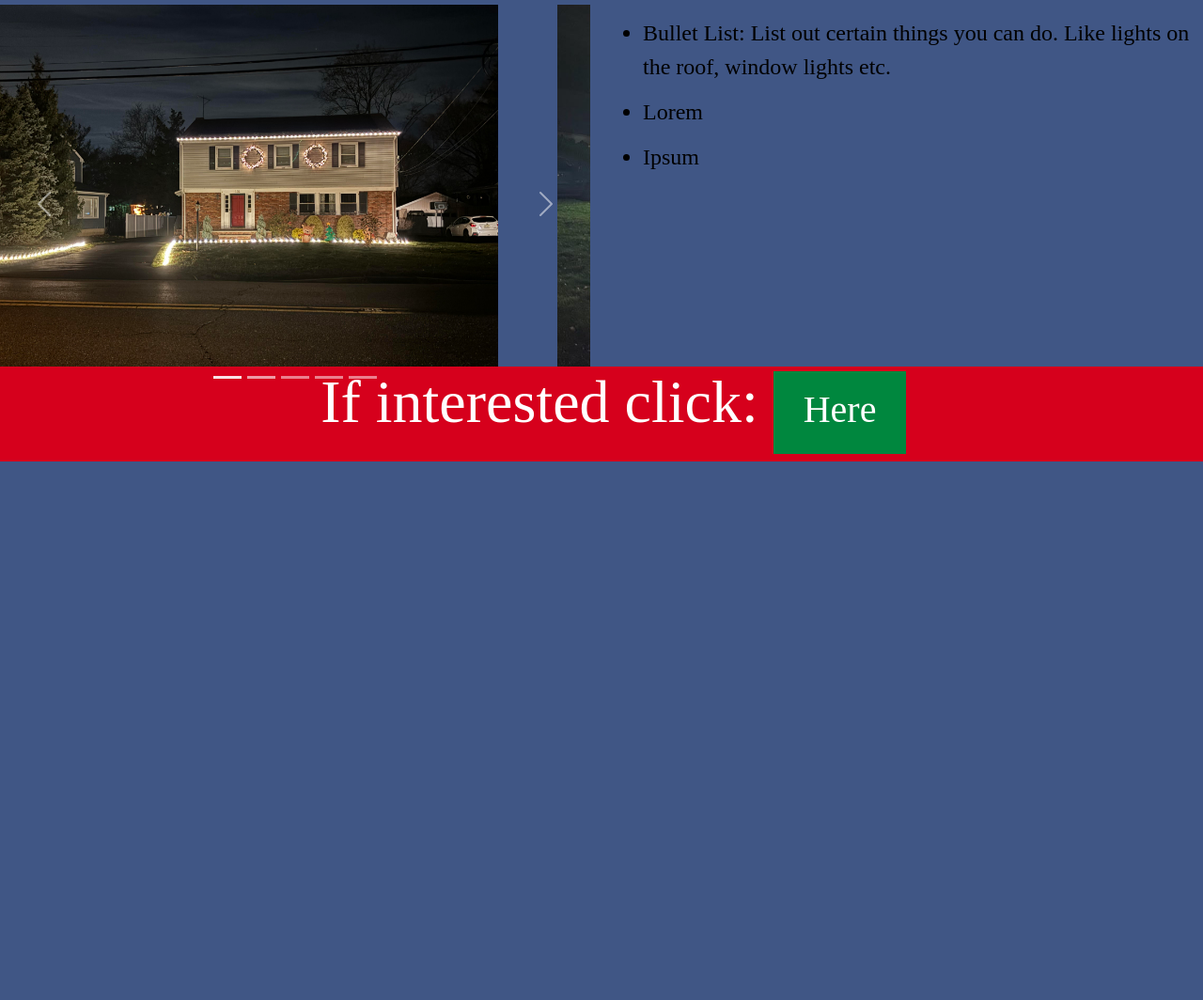
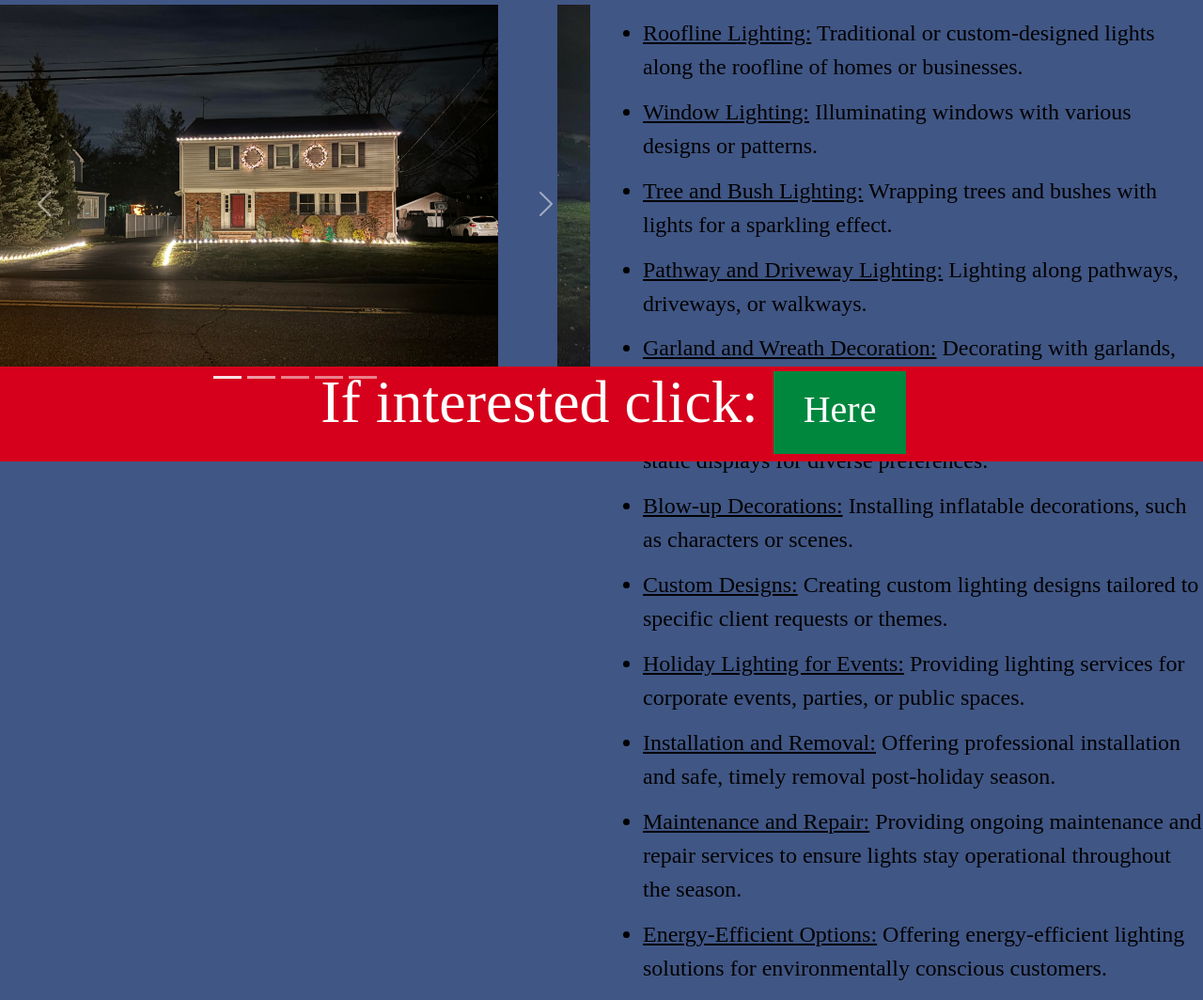
Before and after one commit to AngelBomova/Christmas-Lights-Client-Project, a plain HTML site: page gallery.html in a window 1280 px wide. Shown: the part 309-1373 px from the top of the page at 94% size. Before the commit the page ends 1259 px from the top, so only its background shows below. Drawn offline with nearby package versions, Linux system fonts and the light colour scheme; a web font is replaced by a local one.

Commit message:
doone????

```diff
--- a/gallery.html
+++ b/gallery.html
@@ -81,9 +81,30 @@
 
         <div class="col">
           <ul>
-            <li class="hnine">Bullet List: List out certain things you can do. Like lights on the roof, window lights etc.</li>
-            <li class="hnine">Lorem</li>
-            <li class="hnine">Ipsum</li>
+            <li class="hnine"> <u>Roofline Lighting:</u> Traditional or custom-designed lights along the roofline of homes or businesses.
+            </li>
+            <li class="hnine"><u>Window Lighting:</u> Illuminating windows with various designs or patterns.
+            </li>
+            <li class="hnine"><u>Tree and Bush Lighting:</u> Wrapping trees and bushes with lights for a sparkling effect.
+            </li>
+            <li class="hnine"><u>Pathway and Driveway Lighting:</u> Lighting along pathways, driveways, or walkways.
+            </li>
+            <li class="hnine"><u>Garland and Wreath Decoration:</u> Decorating with garlands, wreaths, and bows.
+            </li>
+            <li class="hnine"><u>Animated or Static Displays:</u> Offering both animated and static displays for diverse preferences.
+            </li>
+            <li class="hnine"><u>Blow-up Decorations:</u> Installing inflatable decorations, such as characters or scenes.
+            </li>
+            <li class="hnine"><u>Custom Designs:</u> Creating custom lighting designs tailored to specific client requests or themes.
+            </li>
+            <li class="hnine"><u>Holiday Lighting for Events:</u> Providing lighting services for corporate events, parties, or public spaces.
+            </li>
+            <li class="hnine"><u>Installation and Removal:</u> Offering professional installation and safe, timely removal post-holiday season.
+            </li>
+            <li class="hnine"><u>Maintenance and Repair:</u> Providing ongoing maintenance and repair services to ensure lights stay operational throughout the season.
+            </li>
+            <li class="hnine"><u>Energy-Efficient Options:</u> Offering energy-efficient lighting solutions for environmentally conscious customers.
+            </li>
           </ul>
         </div>
 </div>
```
Also changed, not shown: index.html (+4 -2 lines).
